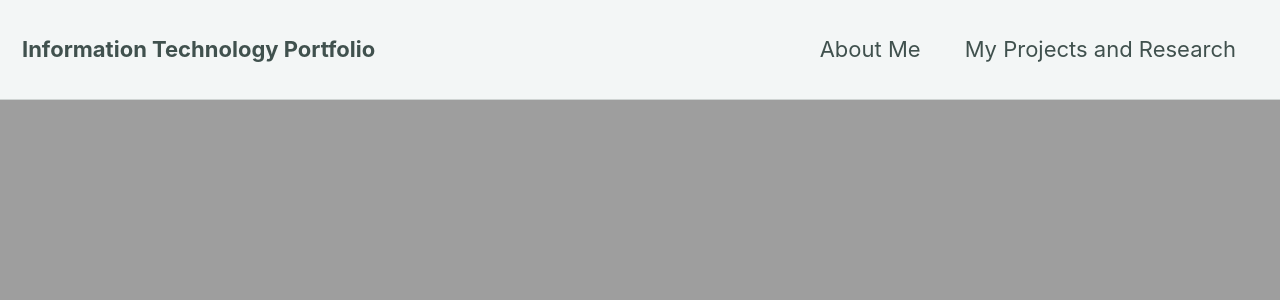
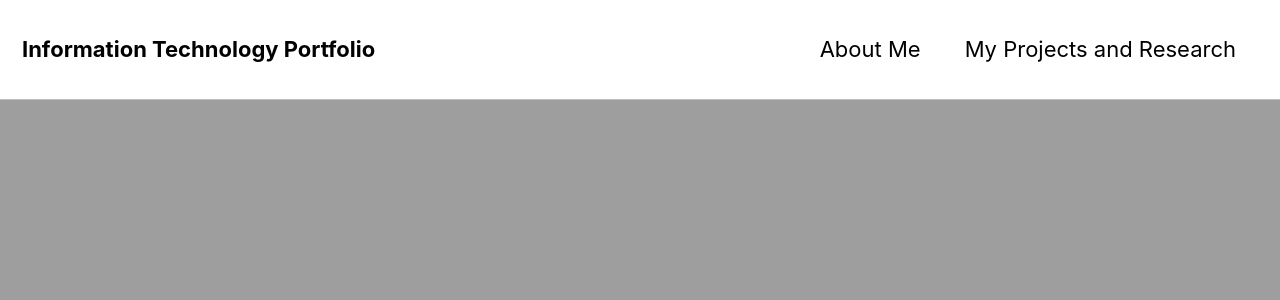
Before and after one commit to henrycobbold/henrycobbold.github.io, a Jekyll site: the page built from index.html, in a window 1280 px wide and 900 px high. Shown: the top 300 px of the window. Built offline with Jekyll 4.4.1, drawn with Linux system fonts in a browser that asks for light colours; nearby versions of some CDN libraries; the list of posts is cut into pages by our own code.

Commit message:
contrast theme

```diff
--- a/_config.yml
+++ b/_config.yml
@@ -5,7 +5,7 @@
 # For technical reasons, this file is *NOT* reloaded automatically when you use
 # `jekyll serve`. If you change this file, please restart the server process.
 
-minimal_mistakes_skin    : "mint" # "air", "aqua", "contrast", "dark", "dirt", "neon", "mint", "plum", "sunrise"
+minimal_mistakes_skin    : "contrast" # "air", "aqua", "contrast", "dark", "dirt", "neon", "mint", "plum", "sunrise"
 
 # Site Settings
 locale                   : "en-UK"
```
